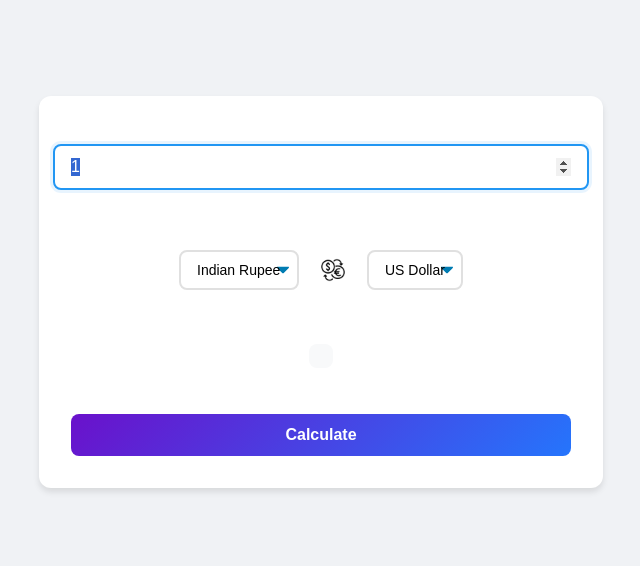
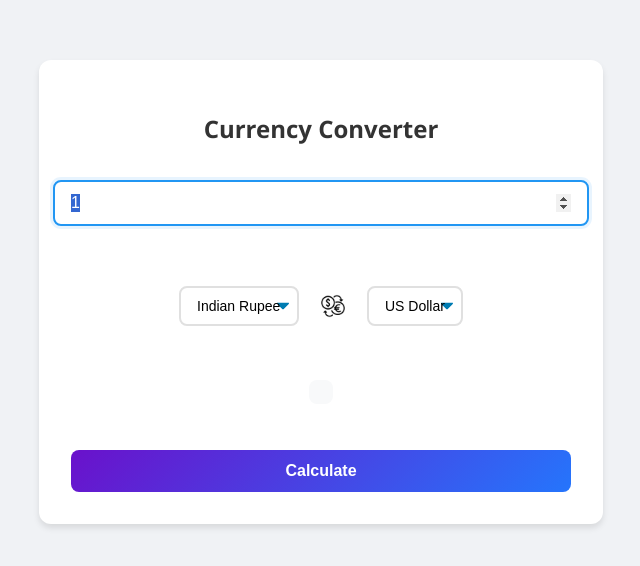
Before and after one commit to Sarthak-36/Currency_converter, a plain HTML site: page index.html in a window 1280 px wide. Shown: the part 108-674 px from the top of the page, without its empty margins (319-959 px from the left). Drawn offline with Linux system fonts and the light colour scheme; no server answers.

Commit message:
Update index.html

```diff
--- a/index.html
+++ b/index.html
@@ -10,6 +10,7 @@
 
 <body>
     <div class="outer">
+        <h2 style="font-family:'Segoe UI', Tahoma, Geneva, Verdana, sans-serif">Currency Converter</h2>
         <input type="number" class="amnt" value="1" placeholder="Enter Amount"><br><br>
         <div class="units">
             <select class="from unit">
```
